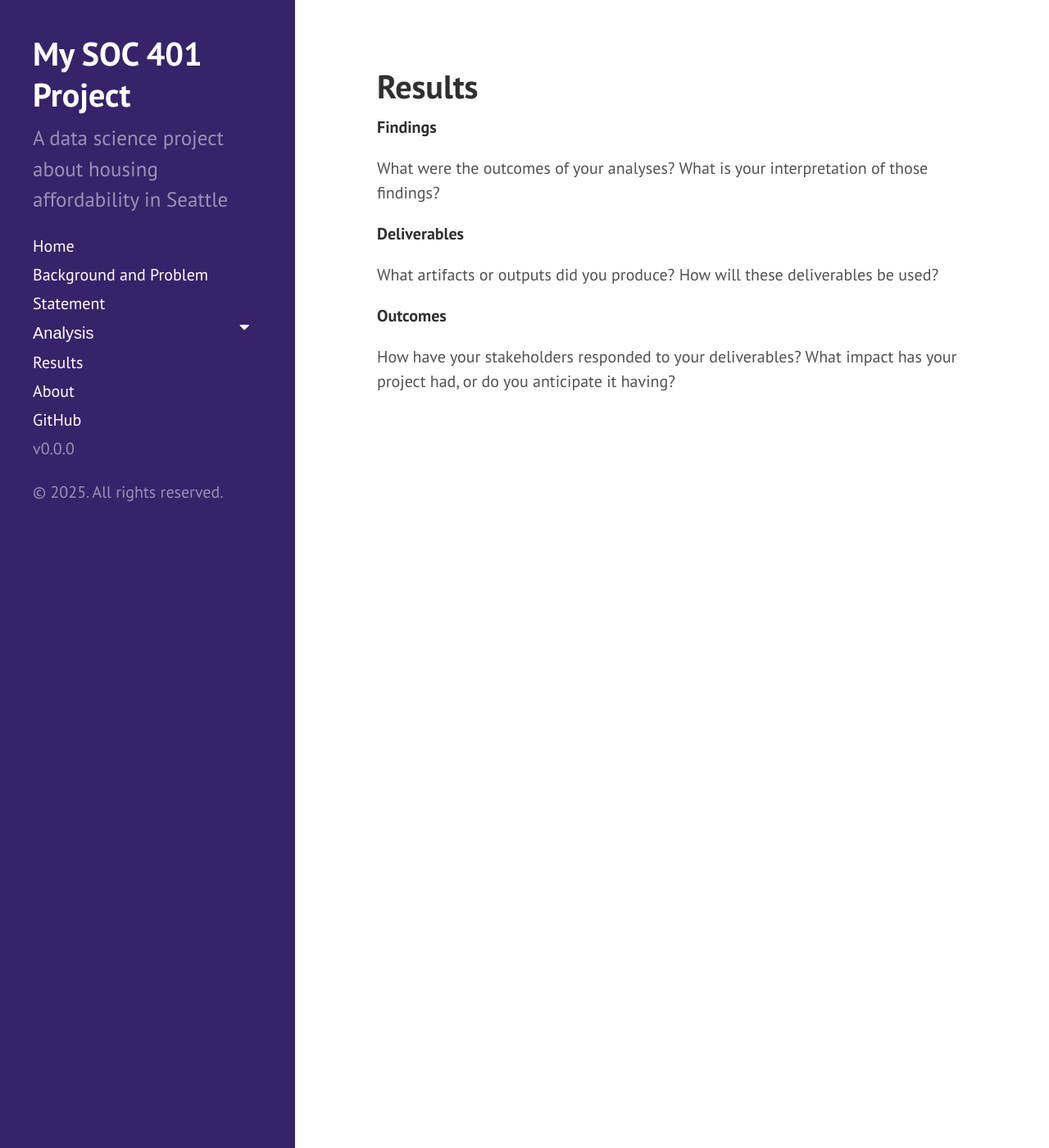
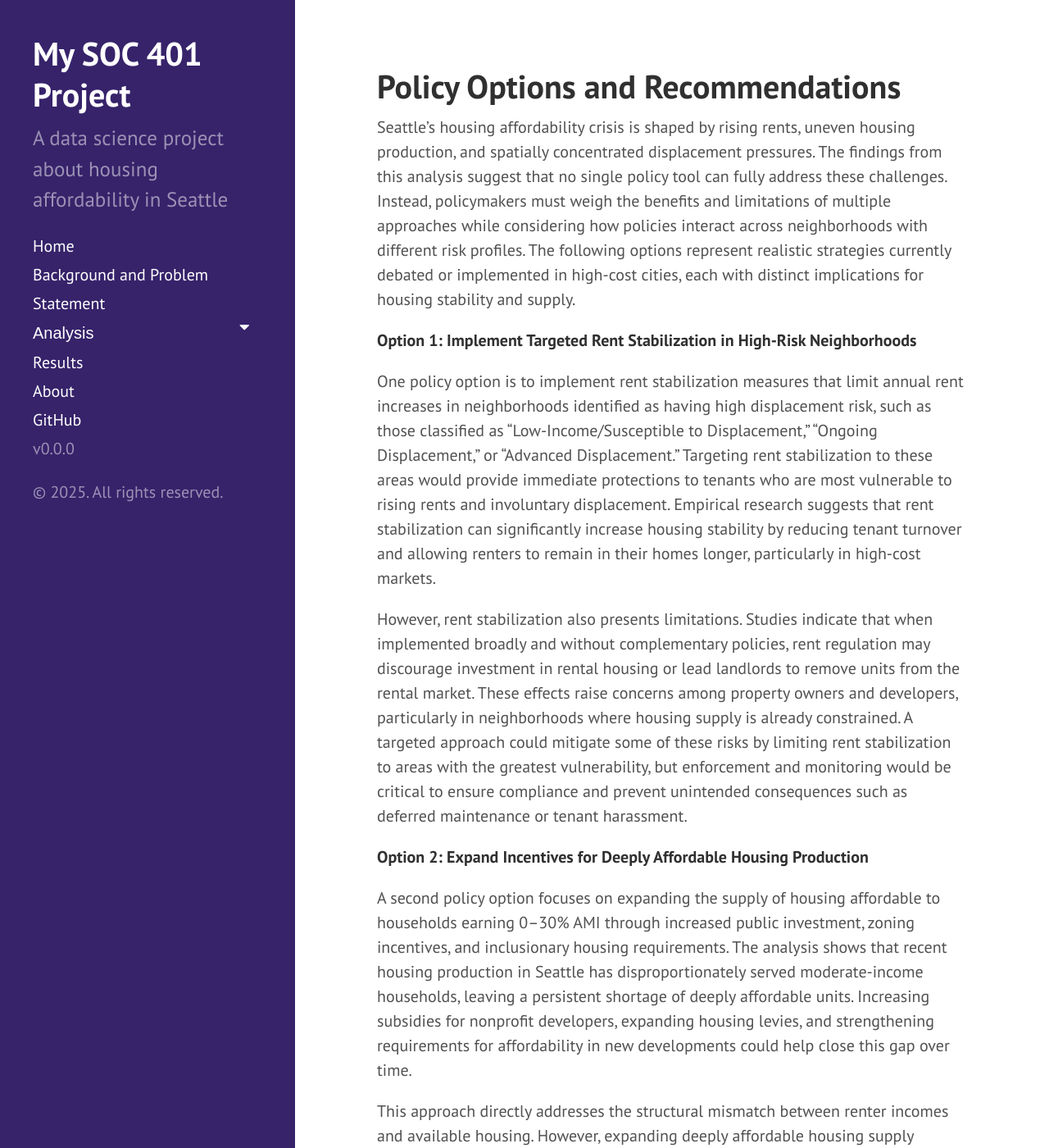
Before and after one commit to ymzakaria/soc401-ymzakaria, a Jekyll site: the page built from results.md, in a window 1280 px wide and 1400 px high. Shown: the whole window at 82% size. Built offline with Jekyll 4.4.1, drawn with Linux system fonts in a browser that asks for light colours; some of the changed text lies outside the part shown.

Commit message:
Update results.md

```diff
--- a/results.md
+++ b/results.md
@@ -1,19 +1,28 @@
 ---
 layout: page
-title: Results
+title: Policy Options and Recommendations
 ---
 
-**Findings**
+Seattle’s housing affordability crisis is shaped by rising rents, uneven housing production, and spatially concentrated displacement pressures. The findings from this analysis suggest that no single policy tool can fully address these challenges. Instead, policymakers must weigh the benefits and limitations of multiple approaches while considering how policies interact across neighborhoods with different risk profiles. The following options represent realistic strategies currently debated or implemented in high-cost cities, each with distinct implications for housing stability and supply.
 
-What were the outcomes of your analyses?
-What is your interpretation of those findings?
+**Option 1: Implement Targeted Rent Stabilization in High-Risk Neighborhoods**
 
-**Deliverables**
+One policy option is to implement rent stabilization measures that limit annual rent increases in neighborhoods identified as having high displacement risk, such as those classified as “Low-Income/Susceptible to Displacement,” “Ongoing Displacement,” or “Advanced Displacement.” Targeting rent stabilization to these areas would provide immediate protections to tenants who are most vulnerable to rising rents and involuntary displacement. Empirical research suggests that rent stabilization can significantly increase housing stability by reducing tenant turnover and allowing renters to remain in their homes longer, particularly in high-cost markets.
 
-What artifacts or outputs did you produce?
-How will these deliverables be used?
+However, rent stabilization also presents limitations. Studies indicate that when implemented broadly and without complementary policies, rent regulation may discourage investment in rental housing or lead landlords to remove units from the rental market. These effects raise concerns among property owners and developers, particularly in neighborhoods where housing supply is already constrained. A targeted approach could mitigate some of these risks by limiting rent stabilization to areas with the greatest vulnerability, but enforcement and monitoring would be critical to ensure compliance and prevent unintended consequences such as deferred maintenance or tenant harassment.
 
-**Outcomes**
+**Option 2: Expand Incentives for Deeply Affordable Housing Production**
 
-How have your stakeholders responded to your deliverables?
-What impact has your project had, or do you anticipate it having?
+A second policy option focuses on expanding the supply of housing affordable to households earning 0–30% AMI through increased public investment, zoning incentives, and inclusionary housing requirements. The analysis shows that recent housing production in Seattle has disproportionately served moderate-income households, leaving a persistent shortage of deeply affordable units. Increasing subsidies for nonprofit developers, expanding housing levies, and strengthening requirements for affordability in new developments could help close this gap over time.
+
+This approach directly addresses the structural mismatch between renter incomes and available housing. However, expanding deeply affordable housing supply requires sustained public funding and long implementation timelines. New units may take years to plan, finance, and construct, meaning this option alone does not provide immediate relief for households currently facing displacement. Additionally, reliance on public funding can limit the scale of production, particularly during periods of budget constraint. While essential for long-term affordability, supply-focused strategies must be paired with policies that stabilize existing renters in the short term.
+
+**Option 3: Combine Targeted Rent Stabilization with Affordable Housing Investment**
+
+A combined policy approach that pairs targeted rent stabilization with expanded investment in deeply affordable housing offers the most comprehensive response to Seattle’s affordability challenges. Rent stabilization can provide immediate protection for renters in high-risk neighborhoods, reducing displacement pressures while longer-term housing investments come online. At the same time, prioritizing deeply affordable housing production addresses the structural shortage identified in the analysis and helps prevent future displacement.
+
+Although this approach requires coordination across multiple agencies and higher upfront costs, it balances short-term tenant stability with long-term market sustainability. Research suggests that rent stabilization is most effective when implemented alongside policies that expand housing supply and support nonprofit and public-sector development. By aligning tenant protections with targeted housing investment, Seattle can reduce displacement risk without significantly discouraging new construction or investment.
+
+**Recommendation**
+
+Based on the findings, the most effective policy response is a combined strategy that implements targeted rent stabilization in neighborhoods with high displacement risk while expanding investment in deeply affordable housing for households earning 0–30% AMI. This approach directly responds to the spatial concentration of vulnerability identified in the displacement map and addresses the persistent affordability gaps revealed in the time-series analysis. By using displacement typologies to guide where protections and investments are prioritized, Seattle can improve housing stability, reduce inequities across neighborhoods, and move toward a more balanced and equitable housing system.
```
